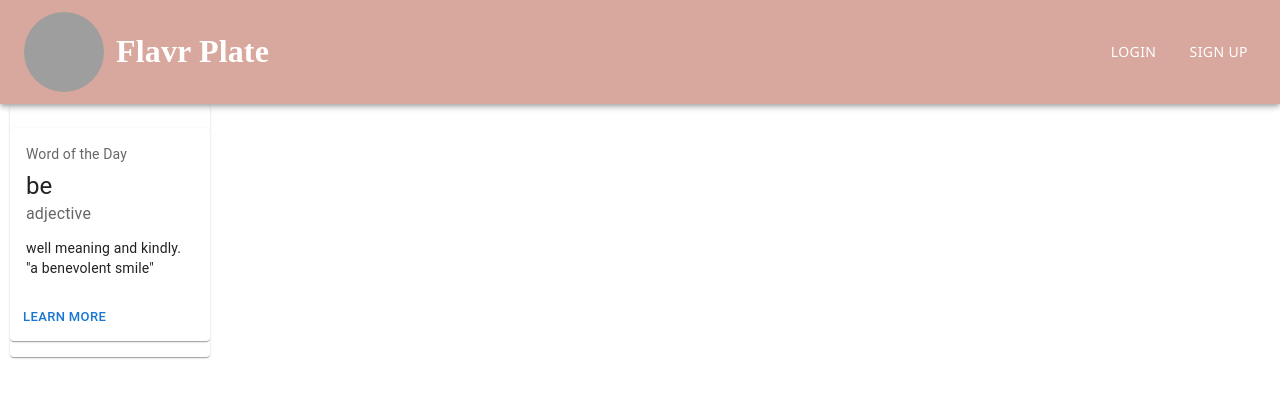
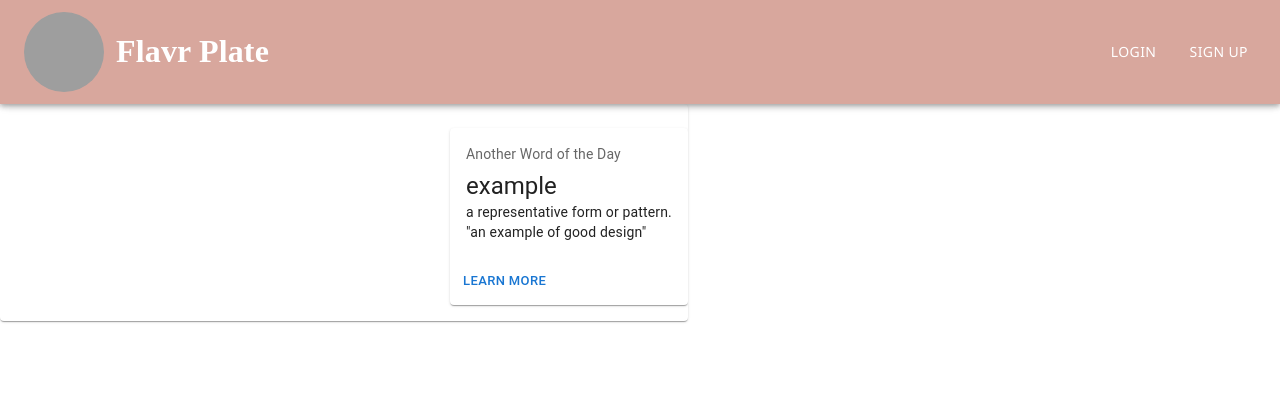
Before and after one commit to Lukiangelxd/Flavr-Plate, a React (Vite) app in the folder client/: page / in a window 1280 px wide. Shown: the top 398 px of the page. Built offline with nearby package versions, Linux system fonts and the light colour scheme; grey boxes are pictures that could not be loaded.

Commit message:
changed back to what I wanted

```diff
--- a/client/src/components/Card/Card.css
+++ b/client/src/components/Card/Card.css
@@ -1,11 +1,14 @@
-/* styles.css */
+.card2 {
+  min-width: 120px;
+  margin-left: 450px;
+}
+card-container {
+  display: flex;
+  justify-content: space-around; /* Adjust as needed */
+  padding: 20px; /* Add padding to create space around the cards */
+}
 
-/* First Card */
-.card1 {
-  min-width: 130px;
-  /* let cards display in the middle of the page */
-  margin-left: 450px;3
-}
+/* Responsive styles using media queries */
 
 /* Small screens (e.g., phones) */
 @media only screen and (max-width: 600px) {
@@ -32,8 +35,3 @@
     font-size: 18px;
   }
 }
-card-container {
-  display: flex;
-  justify-content: space-around; /* Adjust as needed */
-  padding: 20px; /* Add padding to create space around the cards */
-}
--- a/client/src/components/Card/Card.jsx
+++ b/client/src/components/Card/Card.jsx
@@ -32,24 +32,22 @@ const cardStyle = {
 export default function BasicCard() {
   return (
     <Box sx={{ display: 'flex', gap: 2 }}>
-      {/* First Card */}
-      <Card className="card1" sx={cardContainerStyle}>
-        <Card sx={cardStyle}>
+
+      {/* Second Card */}
+
+      <Card sx={{ minWidth: 130 }}>
+      <Card className="card2" sx={cardStyle}>
         <CardContent>
           <Typography sx={{ fontSize: 14 }} color="text.secondary" gutterBottom>
-              Word of the Day
+            Another Word of the Day
           </Typography>
           <Typography variant="h5" component="div">
-              be
-              {/* add some text here */}
-            </Typography>
-            <Typography sx={{ mb: 1.5 }} color="text.secondary">
-              adjective
+            example
           </Typography>
           <Typography variant="body2">
-              well meaning and kindly.
+            a representative form or pattern.
             <br />
-              {'"a benevolent smile"'}
+            {'"an example of good design"'}
           </Typography>
         </CardContent>
         <CardActions>
@@ -57,6 +55,7 @@ export default function BasicCard() {
         </CardActions>
       </Card>
       </Card>
+
     </Box>
   );
 }
--- a/client/src/pages/Home.jsx
+++ b/client/src/pages/Home.jsx
@@ -1,12 +1,12 @@
-import React from 'react';
 import Header from '../components/Header/Header';
 import Card from '../components/Card/Card';
-
+// import Searchbar from '../components/Searchbar/Searchbar';
 const Home = () => {
   return (
     <div>
       <Header />
       <Card />
+      {/* <Searchbar /> */}
     </div>
   );
 };
```
Lines whose indentation alone changed are shown as unchanged.
